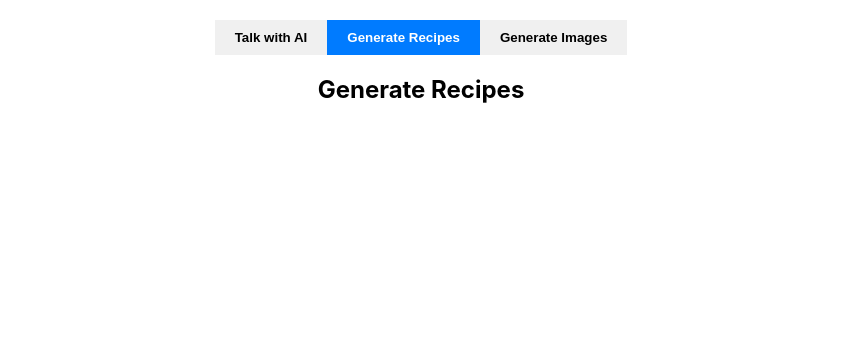
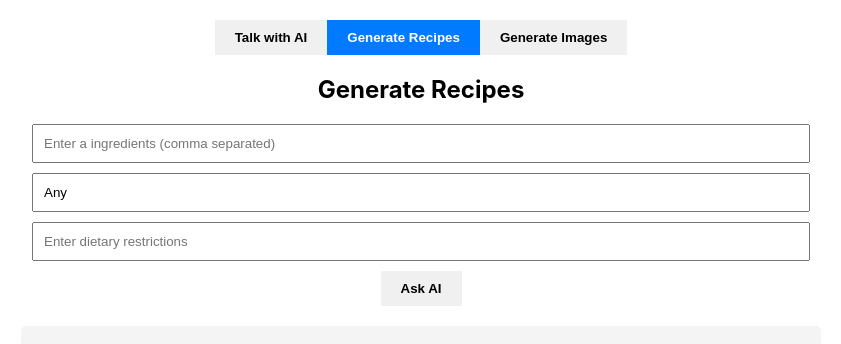
Before and after one commit to marcelo-moura/React_AI, a React (Create React App) app: page / in a window 1280 px wide. Both pictures are taken after typing "Sample" into the empty fields and a click on the button "Generate Recipes". Shown: the top 344 px of the page, without its empty margins (219-1060 px from the left). Built offline with nearby package versions, Linux system fonts and the light colour scheme.

Commit message:
Integração do layout do componente de receitas com a API

```diff
--- a/src/pages/recipe/RecipeGenerator.js
+++ b/src/pages/recipe/RecipeGenerator.js
@@ -1,9 +1,60 @@
-import react from "react";
+import react, { useState } from "react";
+import api from "../../services/api";
 
 function RecipeGenerator(){
+
+    const [ingredients, setIngredients] = useState('');
+    const [cuisine, setCuisine] = useState('Any');
+    const [dietaryRestrictions, setDietaryRestrictions] = useState('');
+    const [recipe, setRecipe] = useState('')
+
+    const createRecipe = async () => {
+        try {
+            const response = await  api.get(`recipe-creator`, {
+                params: {
+                    ingredients,
+                    cuisine,
+                    dietaryRestrictions
+                }
+            })
+            const data = await response.data;
+            console.log(data);
+            setRecipe(data);
+        } catch (error) {
+            console.log('Error generate recipe: ', error)
+        }
+    };
+
     return (
         <div>
             <h2>Generate Recipes</h2>
+            <input
+                type="text"
+                value={ingredients}
+                onChange={(e) => setIngredients(e.target.value)}
+                placeholder="Enter a ingredients (comma separated)"
+            />
+
+            <input
+                type="text"
+                value={cuisine}
+                onChange={(e) => setCuisine(e.target.value)}
+                placeholder="Enter cuisine type"
+            />
+
+            <input
+                type="text"
+                value={dietaryRestrictions}
+                onChange={(e) => setDietaryRestrictions(e.target.value)}
+                placeholder="Enter dietary restrictions"
+            />
+
+            <button onClick={createRecipe}>
+                Ask AI
+            </button>
+            <div className="output">
+                <p>{recipe}</p>
+            </div>
         </div>
     );
 }
```
